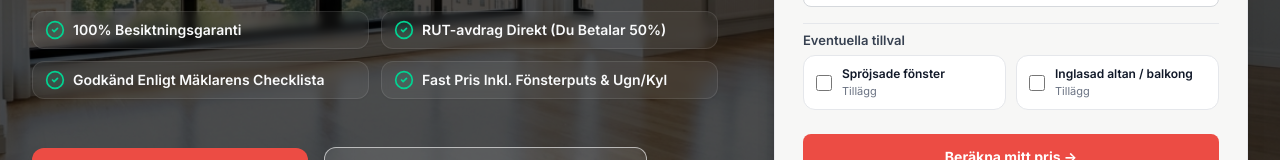
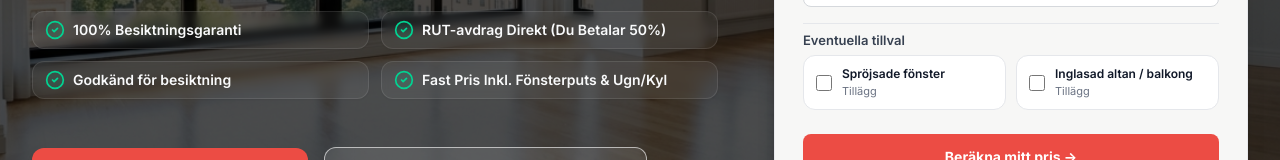
Before and after one commit to metricsrealm/stad-tradgard-flyttstadning, a React (Vite) app: page / in a window 1280 px wide. Shown: the part 549-709 px from the top of the page. Built offline with nearby package versions, Linux system fonts and the light colour scheme.

Commit message:
feat(hero): update trust signal text
Change "Godkänd Enligt Mäklarens Checklista" to "Godkänd för besiktning" for clearer messaging.

```diff
--- a/src/components/Hero.tsx
+++ b/src/components/Hero.tsx
@@ -108,7 +108,7 @@ export default function Hero({
               {[
                 "100% Besiktningsgaranti",
                 "RUT-avdrag Direkt (Du Betalar 50%)",
-                "Godkänd Enligt Mäklarens Checklista",
+                "Godkänd för besiktning",
                 "Fast Pris Inkl. Fönsterputs & Ugn/Kyl"
               ].map((tick, idx) => (
                 <div key={idx} className="flex items-center gap-2 text-sm font-semibold text-gray-50 bg-white/5 backdrop-blur-xs rounded-xl py-2 px-3 border border-white/10 shadow-xs">
```
